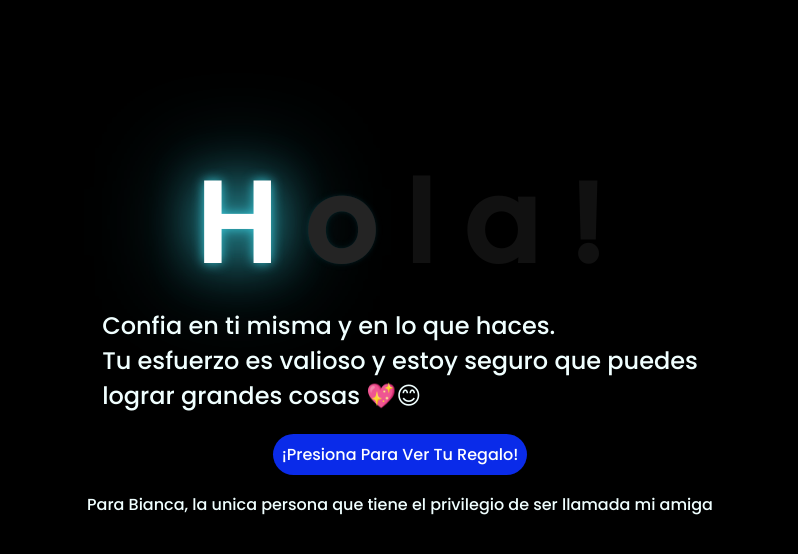
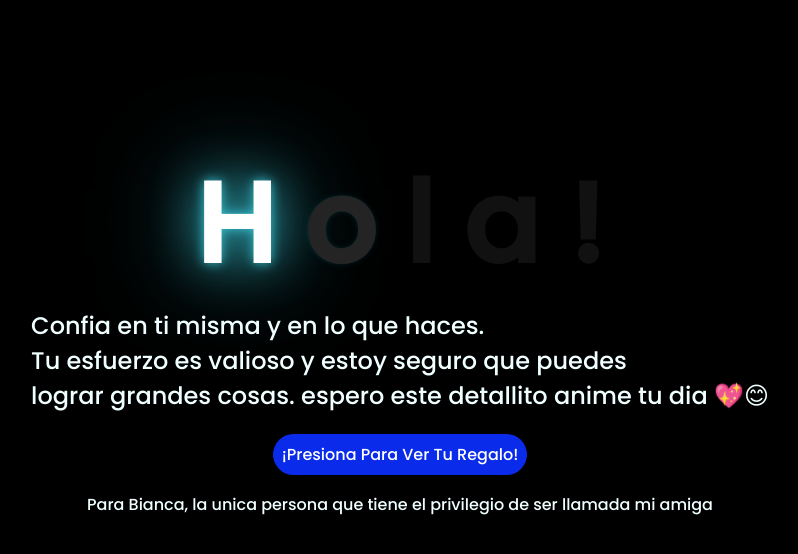
Before and after one commit to Redfury360/For-Bianca, a plain HTML site: page Index.html in a window 1280 px wide. Shown: the whole page, without its empty margins (248-1046 px from the left). Drawn offline with Linux system fonts and the light colour scheme.

Commit message:
Update Index.html

```diff
--- a/Index.html
+++ b/Index.html
@@ -19,7 +19,7 @@
         <span>!</span>
     </div>
     <div class="description">
-        <span>Confia en ti misma y en lo que haces. <br> Tu esfuerzo es valioso y estoy seguro que puedes <br> lograr grandes cosas 💖😊</span>
+        <span>Confia en ti misma y en lo que haces. <br> Tu esfuerzo es valioso y estoy seguro que puedes <br> lograr grandes cosas. espero este detallito anime tu dia 💖😊</span>
     </div>
     <div class="button">
         <button class="botones">
```
